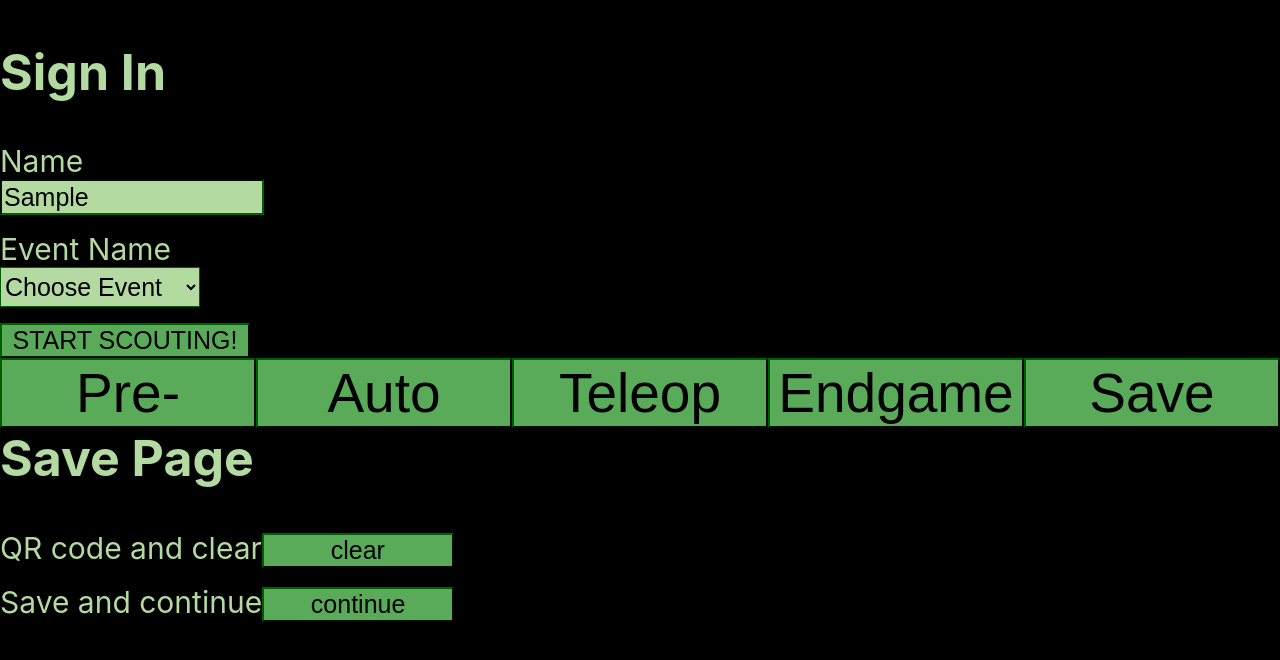
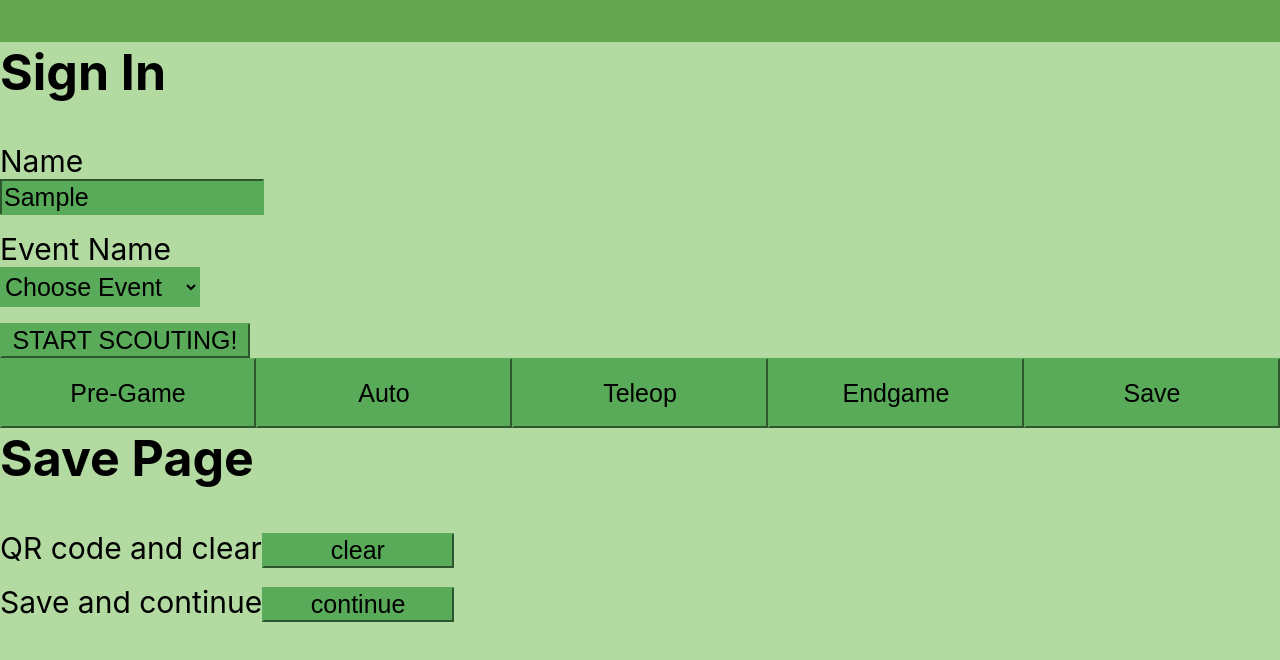
Before and after one commit to 4201VitruvianBots/ScoutingApp2023, a React (Create React App) app: page / in a window 1280 px wide. Both pictures are taken after typing "Sample", "Sample" into the empty fields and a click on the button "Save". Shown: the top 660 px of the page. Built offline with nearby package versions, Linux system fonts and the light colour scheme.

Commit message:
fixing the appearance of the site

```diff
--- a/src/App.css
+++ b/src/App.css
@@ -115,4 +115,6 @@ border-color:white;
 
 .selected {
    display: block;
+   background-color: #b2daa1;
+   height: 565px ;
 }
--- a/src/App.js
+++ b/src/App.js
@@ -48,7 +48,7 @@ class App extends React.Component {
       return (
         <main>
             <SignIn onSubmit={this.SignInHandler}/>
-            <div>
+            <div className="selection">
                 <TabButton onClick={this.setSelected} tabId="pre-game">Pre-Game</TabButton>
                 <TabButton onClick={this.setSelected} tabId="auto">Auto</TabButton>
                 <TabButton onClick={this.setSelected} tabId="tele-op">Teleop</TabButton>
--- a/src/Form.js
+++ b/src/Form.js
@@ -48,7 +48,7 @@ class NumberInput extends React.Component {
             <p>
                 <label htmlFor={this.state.id}>{this.state.label}</label>
                 <input type="button" className="chonk" value="-" onClick={this.decreaseValue}/>
-                <input type="number" value={this.state.value} onChange={this.handleChange} name={this.state.id} min="0" />
+                <input type="number"  value={this.state.value} onChange={this.handleChange} name={this.state.id} min="0" />
                 <input type="button" className="chonk" value="+" onClick={this.increaseValue}/>
             </p>
 
--- a/src/Pages.js
+++ b/src/Pages.js
@@ -10,7 +10,7 @@ function Page(props) {
 
 function SignIn(props) {
     return (
-        <div>
+        <div className="pageselected">
             <h2>Sign In</h2>
             <form onSubmit={props.onSubmit} action="#">
                 <p>
@@ -35,7 +35,7 @@ function SignIn(props) {
 function PreGame(props) {
     return (
         <Page selected={props.selected} className="page" id="pre-game">
-            <h2>Pre-Game</h2>
+            <h2 className="selection">Pre-Game</h2>
             <p>
                 <label htmlFor="Num">Team Number </label>
                 <input type="text" id="Num" name="Num" />
@@ -56,8 +56,8 @@ function PreGame(props) {
 function Auto(props) {
     return (
         <Page selected={props.selected} id="auto">
-            <h2>  Auto          </h2>
-            <p>
+            <h2 className="selection">  Auto          </h2>
+            <p className="selection">
                 <label htmlFor="Taxi     "> Taxi       </label>
                 <input type="checkbox" id="Taxi" name="Taxi" />
             </p>
@@ -76,7 +76,7 @@ function Auto(props) {
 function TeleOp(props) {
     return (
         <Page selected={props.selected} id="tele-op">
-            <h2>Teleop</h2>
+            <h2 className="selection">Teleop</h2>
 
             <NumberInput id="teleopUp" label="Upper Cargo" />
             <NumberInput id="teleopLow" label="Lower Cargo" />
@@ -89,7 +89,7 @@ function TeleOp(props) {
 function Endgame(props) {
     return (
         <Page selected={props.selected} id="endgame">
-            <h2>Endgame</h2>
+            <h2 className="selection">Endgame</h2>
             <RadioButtons name="climbType" items={{
                 "lowClimb": "Low Bar",
                 "midClimb": "Mid Bar",
@@ -105,16 +105,16 @@ function Endgame(props) {
 function SavePage(props) {
     return (
         <Page selected={props.selected} id="save-page">
-            <h2>Save Page</h2>
-            <p>
+            <h2 className="selection">Save Page</h2>
+            <p className="selection">
                 <label htmlFor="clear">QR code and clear</label>
                 <input type="submit" className="SAVE"value="clear" />
             </p>
-            <p>
+            <p className="selection">
                 <label htmlFor="continue">Save and continue</label>
                 <input type="submit" className="SAVE" value="continue" />
             </p>
-            <div id="QRCode">
+            <div id="QRCode" className="selection">
 
             </div>
         </Page>
--- a/src/index.css
+++ b/src/index.css
@@ -3,6 +3,7 @@
   --accent-2: #59aa59;
   --accent-3: #005f00;
   --accent-4: #003800;
+  --accent-5: #64a54f;
   --background-1: #000000;
   /*--background-2: */
   --background-3: #253c40;
@@ -18,8 +19,11 @@ body {
     sans-serif;
   -webkit-font-smoothing: antialiased;
   -moz-osx-font-smoothing: grayscale;
-  background-color: var(--bg-color);
-  color:var(--accent-1);
+  background-color: var(--accent-5);
+}
+.pageselected{
+  background-color: var(--accent-1);
+  border-bottom: #ffffff;
 }
 
 code {
@@ -28,17 +32,17 @@ code {
 }
 
 button {
-  border-color: var(--accent-3);
+  border-color: var(--accent-2);
   background-color:var(--accent-2);
   display: block;
   width: 20%;
   float: left;
   height: 70px;
-  font-size: 55px;
+  font-size: 25px;
 }
 
 input[type="button"] {
-  border-color: var(--accent-3);
+  border-color: var(--accent-2);
   background-color:var(--accent-2);
   display: block;
   width:59;
@@ -48,8 +52,8 @@ input[type="button"] {
 
 
 select {
-  border-color: var(--accent-3);
-  background-color: var(--accent-1);
+  border-color: var(--accent-2);
+  background-color: var(--accent-2);
   display: block;
   width:200px;
   height:40px;
@@ -57,8 +61,8 @@ select {
    }
 
   input[type="text"] {
-    border-color: var(--accent-3);
-    background-color: var(--accent-1);
+    border-color: var(--accent-2);
+    background-color: var(--accent-2);
     display: block;
     width:20%;
     height:30px;
@@ -70,11 +74,10 @@ select {
   width: 100px !important;
   height: 75px !important;
   font-size:50px !important;
+
 }
 
 input[type="checkbox"] {
-  border-color: var(--accent-3);
-  background-color: var(--accent-1);
   width:10%;
   height:20px;
   font-size:15px;
@@ -82,8 +85,6 @@ input[type="checkbox"] {
 }
 
 input[type="radio"] {
-  border-color: var(--accent-3);
-  background-color: var(--accent-1);
   width:50px;
   height:20px;
   display: inline;
@@ -91,7 +92,7 @@ input[type="radio"] {
 
 input[type="number"] {
   display:inline !important;
-  background-color: var(--accent-1);
+  background-color: var(--accent-2);
   width: 100px !important;
   height: 75px !important;
   font-size:50px;
@@ -110,7 +111,7 @@ h2 {
   width: 15%;
   height: 35px;
   font-size:25px;
-  border-color: var(--accent-3);
+  border-color: var(--accent-2);
   background-color:var(--accent-2);
 }
 
@@ -119,6 +120,6 @@ h2 {
   width: 250px !important;
   height: 35px;
   font-size:25px;
-  border-color: var(--accent-3);
+  border-color: var(--accent-2);
   background-color:var(--accent-2);
 }
```
